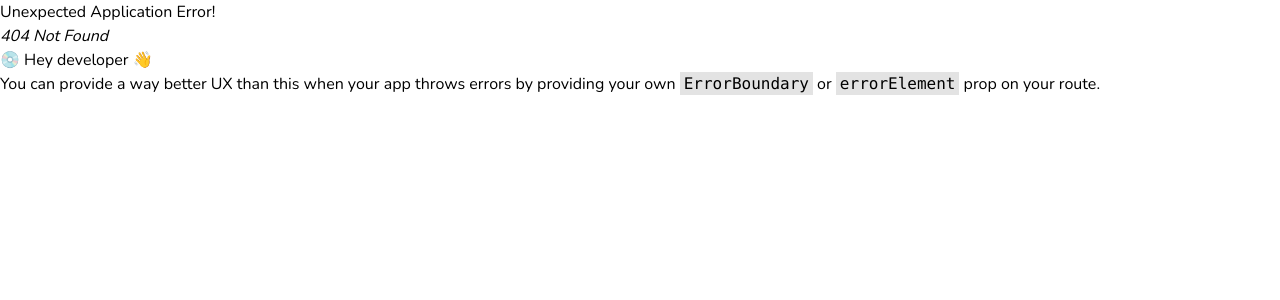
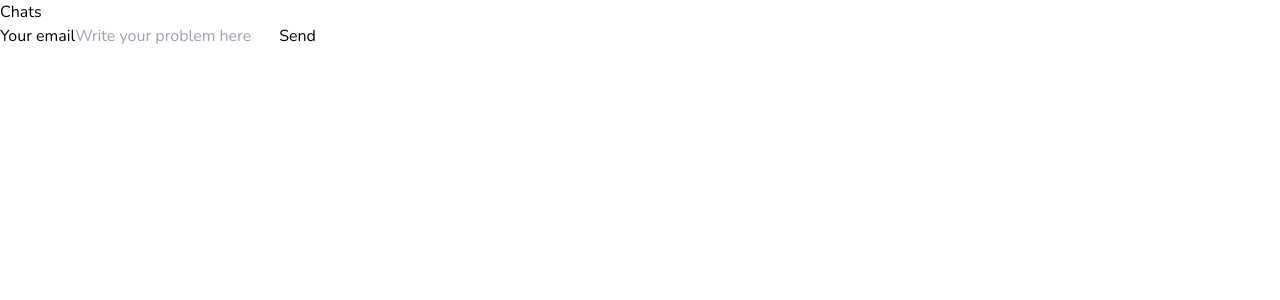
Before and after one commit to Gamona/gamone-fe, a React (Vite) app: page /chats in a window 1280 px wide. Before the commit this address had no page. Shown: the top 300 px of the page. Built offline with nearby package versions, Linux system fonts and the light colour scheme.

Commit message:
feat(chat): add chat (temporary)

```diff
--- a/package.json
+++ b/package.json
@@ -12,6 +12,7 @@
   "dependencies": {
     "antd": "^5.12.2",
     "axios": "^1.6.2",
+    "firebase": "^10.7.1",
     "react": "^18.2.0",
     "react-dom": "^18.2.0",
     "react-icons": "^4.12.0",
--- /dev/null
+++ b/src/config/Fire/index.js
@@ -0,0 +1,18 @@
+import { initializeApp } from "firebase/app";
+import { getDatabase } from "firebase/database";
+
+const firebaseConfig = {
+  apiKey: "AIzaSyCPc9ou943gjy9bxgCDTNlea1twW_GBD4E",
+  authDomain: "gamona-d7e70.firebaseapp.com",
+  projectId: "gamona-d7e70",
+  storageBucket: "gamona-d7e70.appspot.com",
+  messagingSenderId: "305389363441",
+  appId: "1:305389363441:web:635fb265a6aadf7c594950",
+  measurementId: "G-EJH51L9VV1",
+  databaseURL: "https://gamona-d7e70-default-rtdb.firebaseio.com/",
+}
+
+const Fire = initializeApp(firebaseConfig);
+const DB = getDatabase(Fire);
+
+export default DB;
--- /dev/null
+++ b/src/config/index.js
@@ -0,0 +1,5 @@
+import DB from "./Fire";
+
+export {
+  DB
+}
--- /dev/null
+++ b/src/pages/Chats.jsx
@@ -0,0 +1,82 @@
+import React, { useEffect, useState } from 'react'
+import { DB } from '../config';
+import { getDatabase, ref, set, onValue, push, child, get, update  } from "firebase/database";
+import { chatDate, chatTime, createUUID } from '../util';
+
+let userId = '821197'
+let lawyerId = '3310111999'
+const Chats = () => {
+  const [message, setMessage] = useState("");
+  const [mounted, setMounted] = useState(true);
+  const [chatContent, setChatContent] = useState("");
+
+  useEffect(() => {
+    console.log('tes')
+
+
+  }, [])
+
+  const sendChat = async (e) => {
+    e.preventDefault()
+    setMounted(true);
+
+    const today = new Date();
+    const chatIds = `${userId}_${lawyerId}`;
+
+
+    const urlChatting = `chatting/${chatIds}/allChat/${chatDate(today)}`;
+    const urlMessagesUser = `messages/${userId}/${chatIds}`;
+    const urlMessagesLawyer = `messages/${lawyerId}/${chatIds}`;
+
+    const refChatting = ref(DB, urlChatting);
+
+    const data = {
+      sendBy: userId,
+      chatDate: today.getTime(),
+      chatTime: chatTime(today),
+      chatContent: chatContent,
+    };
+
+    const dataHistoryChatUser = {
+      lastContentChat: chatContent,
+      lastChatDate: today.getTime(),
+      uidPartner: lawyerId,
+    };
+
+    const dataHistoryChatLawyer = {
+      lastContentChat: chatContent,
+      lastChatDate: today.getTime(),
+      uidPartner: userId,
+    };
+
+    try {
+      push(refChatting, data)
+      .then(res => {
+        setChatContent('');
+        set(ref(DB, urlMessagesUser ), dataHistoryChatUser)
+        set(ref(DB, urlMessagesLawyer ), dataHistoryChatLawyer)
+        setMounted(false);
+      })
+      .catch(err => {
+        console.log(err)
+      });
+
+    } catch (error) {
+      console.log(error)
+    }
+  };
+
+  return (
+    <>
+      <div>Chats</div>
+      <div>
+        <label className="block mb-2 text-sm font-medium text-gray-900 dark:text-white">Your email</label>
+        <input onChange={(e) => setChatContent(e.target.value)} type="text" name="chat" id="chat" className="bg-gray-50 border border-gray-300 text-gray-900 sm:text-sm rounded-lg focus:ring-primary-600 focus:border-primary-600 block w-full p-2.5 dark:bg-gray-700 dark:border-gray-600 dark:placeholder-gray-400 dark:text-white dark:focus:ring-blue-500 dark:focus:border-blue-500" placeholder='Write your problem here' required=""/>
+        <button onClick={(e) => sendChat(e)} className="w-full text-black bg-yellow-500 hover:bg-yellow-600 focus:ring-4 focus:outline-none focus:ring-primary-300 font-medium rounded-lg text-sm px-5 py-2.5 text-center dark:bg-primary-600 dark:hover:bg-primary-700 dark:focus:ring-primary-800">Send</button>
+      </div>
+    </>
+
+  )
+}
+
+export default Chats
--- /dev/null
+++ b/src/util/DateTime/index.js
@@ -0,0 +1,15 @@
+export const chatTime = date => {
+  const hours = date.getHours();
+  const minutes = date.getMinutes();
+  const seconds = date.getSeconds();
+
+  return `${hours}:${minutes}:${seconds} ${hours > 12 ? 'PM' : 'AM'}`;
+};
+
+export const chatDate = date => {
+  const years = date.getFullYear();
+  const months = date.getMonth() + 1;
+  const dates = date.getDate();
+
+  return `${years}-${months}-${dates}`;
+};
--- /dev/null
+++ b/src/util/UniqueKey/index.js
@@ -0,0 +1,7 @@
+export const createUUID =
+  Math.random()
+    .toString(36)
+    .substring(2, 15) +
+  Math.random()
+    .toString(36)
+    .substring(2, 15);
--- /dev/null
+++ b/src/util/index.js
@@ -0,0 +1,2 @@
+export * from './DateTime'
+export * from './UniqueKey'
```
Also changed, not shown: src/App.jsx (+6 -1 lines), 1 other file (tests, documents, lock files or other folders).
